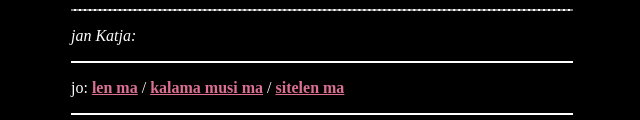
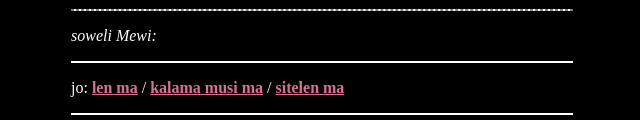
Before and after one commit to janwapa/janwapa.github.io, a plain HTML site: page jan.html in a window 1280 px wide. Shown: the part 932-1052 px from the top of the page, 319-959 px from the left. Drawn offline with Linux system fonts and the light colour scheme.

Commit message:
Update jan.html

```diff
--- a/jan.html
+++ b/jan.html
@@ -38,7 +38,7 @@
 
 <hr style="border: 1px dashed gray;" width="500" color="white">
 
-<p><em>jan Katja:</em></p>
+<p><em>soweli Mewi:</em></p>
 
 <hr size="2" width="500" color="white">
 
```
